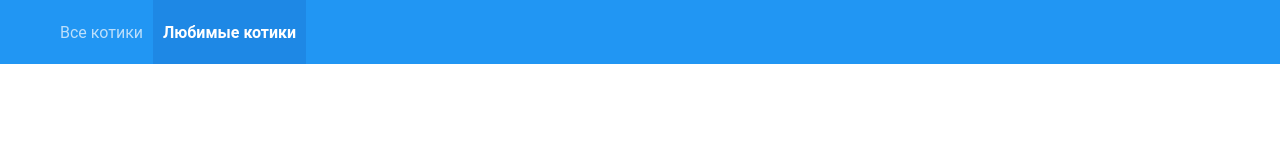
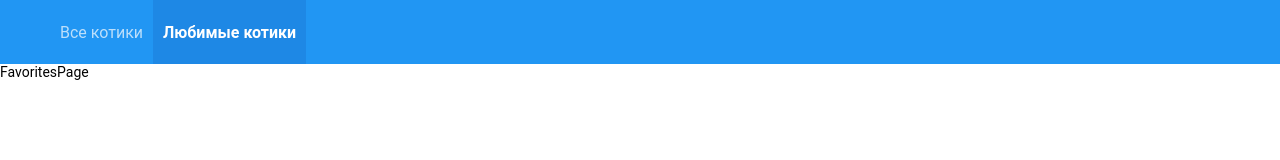
Before and after one commit to Konstantine899/test-task-nilsen, a React app: page /favorites in a window 1280 px wide. Shown: the top 160 px of the page. Built offline with nearby package versions, Linux system fonts and the light colour scheme.

Commit message:
feat: Добавил CatsPage.tsx FavoritesPage.tsx
Добавил компоненты страниц CatsPage.tsx FavoritesPage.tsx

```diff
--- a/eslint.config.mjs
+++ b/eslint.config.mjs
@@ -12,8 +12,7 @@ export default [
     plugins: { react, "react-hooks": hooksPlugin },
     languageOptions: { parserOptions: { ecmaFeatures: { jsx: true } } },
     rules: {
-      "react/jsx-uses-react": "error",
-      "react/jsx-uses-vars": "error",
+      "react/react-in-jsx-scope": "off",
       ...hooksPlugin.configs.recommended.rules,
     },
   },
--- a/src/app/App.tsx
+++ b/src/app/App.tsx
@@ -2,14 +2,16 @@ import React from "react";
 import { Route, Routes } from "react-router-dom";
 import Navbar from "app/navbar/Navbar";
 import "./styles/index.scss";
+import { CatsPage } from "pages/cats";
+import { FavoritesPage } from "pages/favorites";
 
 const App = () => {
   return (
     <div className="app">
       <Navbar />
       <Routes>
-        <Route path={"/about"} element={<div>about</div>} />
-        <Route path={"/"} element={<div>Главная</div>} />
+        <Route path={"/favorites"} element={<FavoritesPage />} />
+        <Route path={"/"} element={<CatsPage />} />
       </Routes>
     </div>
   );
--- /dev/null
+++ b/src/pages/cats/CatsPage.lazy.tsx
@@ -0,0 +1,9 @@
+import React, { lazy, Suspense } from "react";
+
+const CatsPageLazy = lazy(() => import("./CatsPage"));
+
+export const CatsPageAsync = () => (
+  <Suspense fallback={<div>Loading</div>}>
+    <CatsPageLazy />
+  </Suspense>
+);
--- /dev/null
+++ b/src/pages/cats/CatsPage.tsx
@@ -0,0 +1,7 @@
+import React from "react";
+
+const CatsPage = () => {
+  return <div>CatsPage</div>;
+};
+
+export default CatsPage;
--- /dev/null
+++ b/src/pages/cats/index.ts
@@ -0,0 +1 @@
+export { CatsPageAsync as CatsPage } from "./CatsPage.lazy";
--- /dev/null
+++ b/src/pages/favorites/FavoritesPage.lazy.tsx
@@ -0,0 +1,9 @@
+import React, { lazy, Suspense } from "react";
+
+export const FavoritesPageLazy = lazy(() => import("./FavoritesPage"));
+
+export const FavoritesPageAsync = () => (
+  <Suspense fallback={<div>Loading</div>}>
+    <FavoritesPageLazy />
+  </Suspense>
+);
--- /dev/null
+++ b/src/pages/favorites/FavoritesPage.tsx
@@ -0,0 +1,7 @@
+import React from "react";
+
+const FavoritesPage = () => {
+  return <div>FavoritesPage</div>;
+};
+
+export default FavoritesPage;
--- /dev/null
+++ b/src/pages/favorites/index.ts
@@ -0,0 +1 @@
+export { FavoritesPageAsync as FavoritesPage } from "./FavoritesPage.lazy";
```
